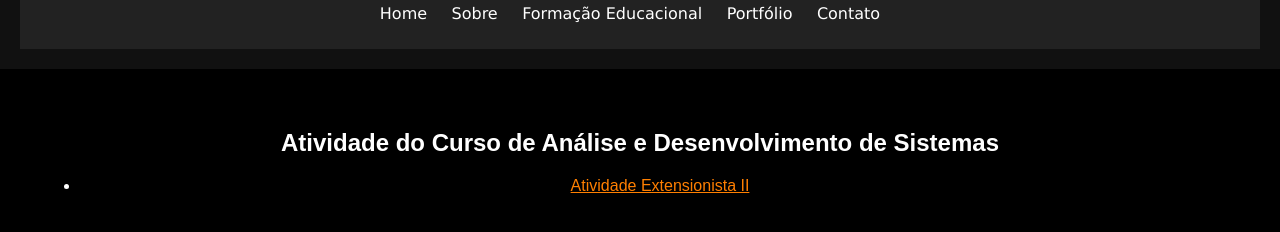
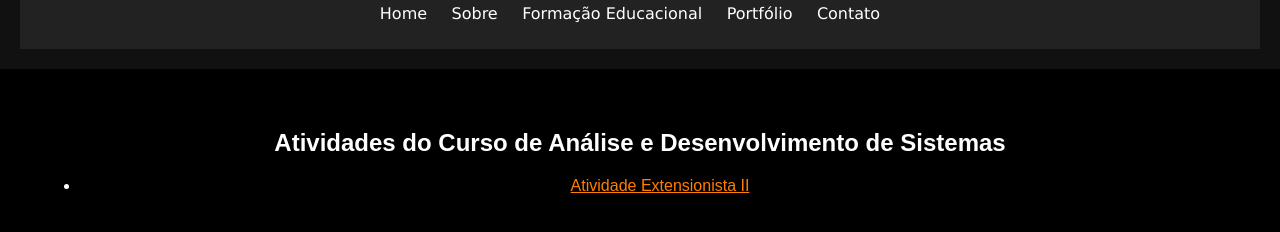
Before and after one commit to FelipeMattos17/meu-portfolio, a plain HTML site: page portfolio.html in a window 1280 px wide. Shown: the part 80-312 px from the top of the page. Drawn offline with Linux system fonts and the light colour scheme.

Commit message:
Update portfolio.html

```diff
--- a/portfolio.html
+++ b/portfolio.html
@@ -20,7 +20,7 @@
         </nav>
     </header>
     <main>
-        <h2>Atividade do Curso de Análise e Desenvolvimento de Sistemas</h2>
+        <h2>Atividades do Curso de Análise e Desenvolvimento de Sistemas</h2>
         <ul>
             <li><a href="Atividade Extensionista II - Felipe Crispim de Mattos - RU 4193976 .pdf" download>Atividade Extensionista II</a></li>
             <!-- Substitua "meu_trabalho.pdf" pelo nome do seu arquivo PDF -->
```
